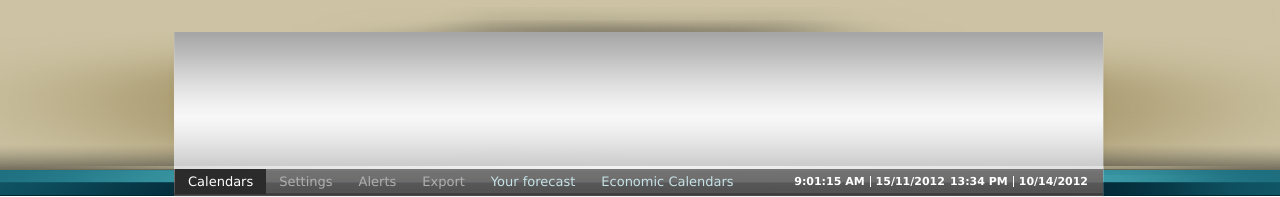
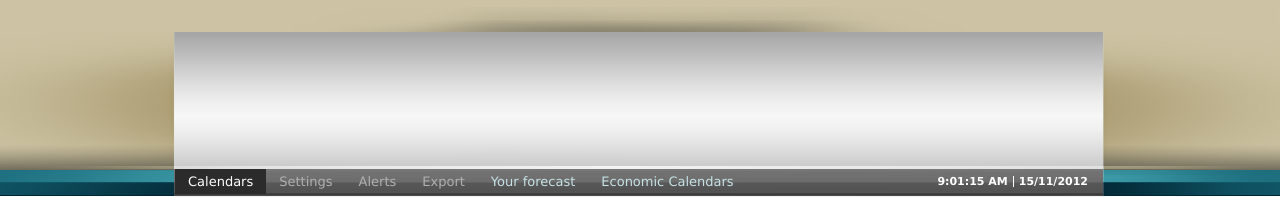
Before and after one commit to dinnot/tradingpit, a CodeIgniter app: template application/views/econ/econ.php in a window 1280 px wide. Shown: the top 197 px of the page. Run offline with CodeIgniter, Linux system fonts and the light colour scheme; the template is opened without the code that fills it, so the values that code supplies are empty.

Commit message:
econ conflict

```diff
--- a/application/views/econ/econ.php
+++ b/application/views/econ/econ.php
@@ -73,13 +73,8 @@
             </ul>
             <div class="date-time-info">
               <ul>
-<<<<<<< HEAD
                  <li class="first" id="time"></li>
                 <li id="date"></li>
-=======
-                <li class="first">13:34 PM</li>
-                <li>10/14/2012</li>
->>>>>>> 645b72aa00d6309b7bd3881b1d250266081f2d06
               </ul>
             </div><!-- end date-time-info -->
           </nav>
```
